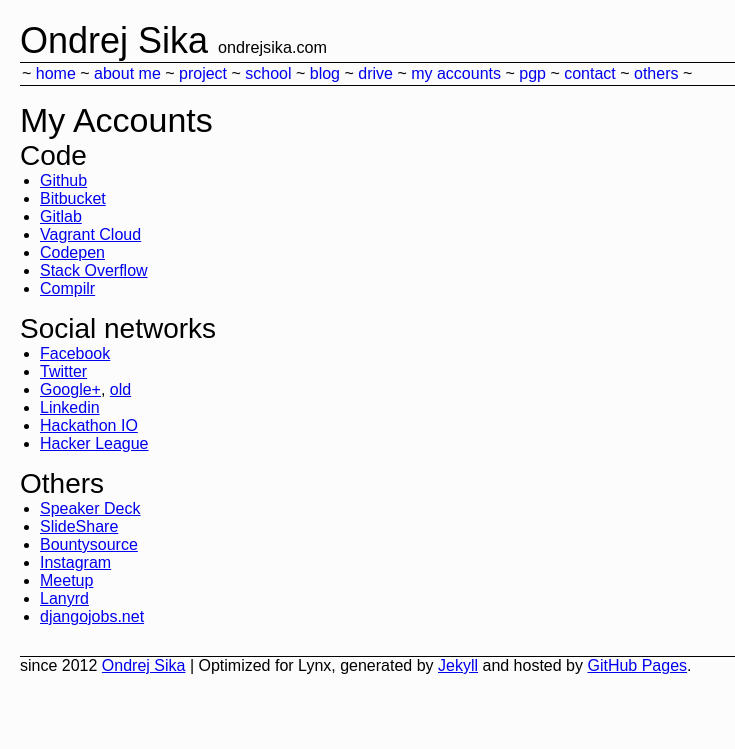
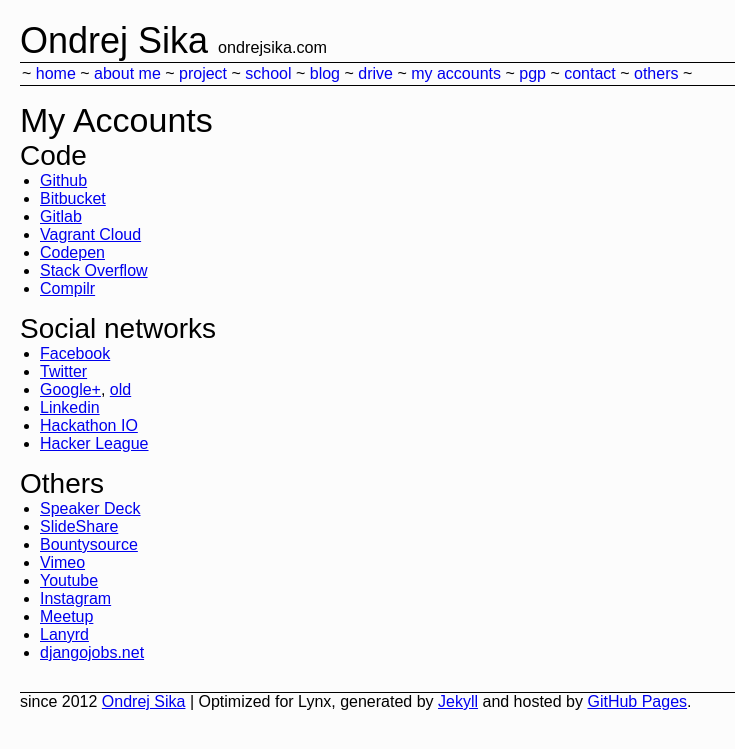
Before and after one commit to ondrejsika/ondrejsika.com, a Jekyll site: the page built from my-accounts.md, in a window 1280 px wide. Shown: the top 749 px of the page, without its empty margins (0-735 px from the left). Built offline with Jekyll 4.4.1, drawn with Linux system fonts in a browser that asks for light colours; Markdown is read by kramdown in place of the engine named in the settings; comment, search, counter and statistics services are not loaded.

Commit message:
add youtube, vimeo accounts

```diff
--- a/my-accounts.md
+++ b/my-accounts.md
@@ -32,6 +32,8 @@
 * [Speaker Deck](https://speakerdeck.com/ondrejsika)
 * [SlideShare](https://www.slideshare.net/ondrejsika/)
 * [Bountysource](https://www.bountysource.com/people/19333)
+* [Vimeo](http://vimeo.com/ondrejsika)
+* [Youtube](https://www.youtube.com/user/sikaondrej/videos)
 * [Instagram](http://instagram.com/ondrejsika)
 * [Meetup](http://www.meetup.com/members/84973902/)
 * [Lanyrd](http://lanyrd.com/profile/ondrejsika/)
```
